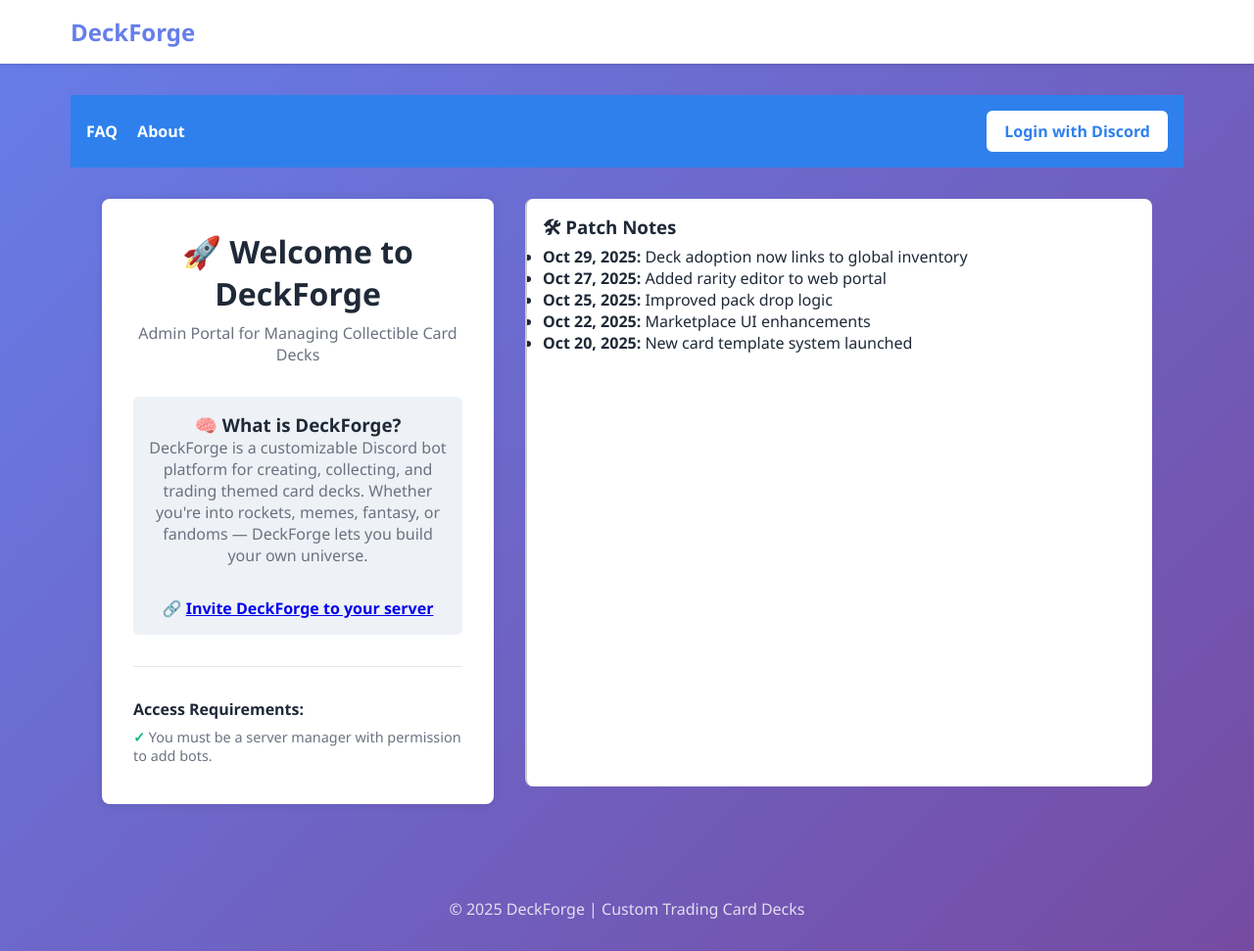
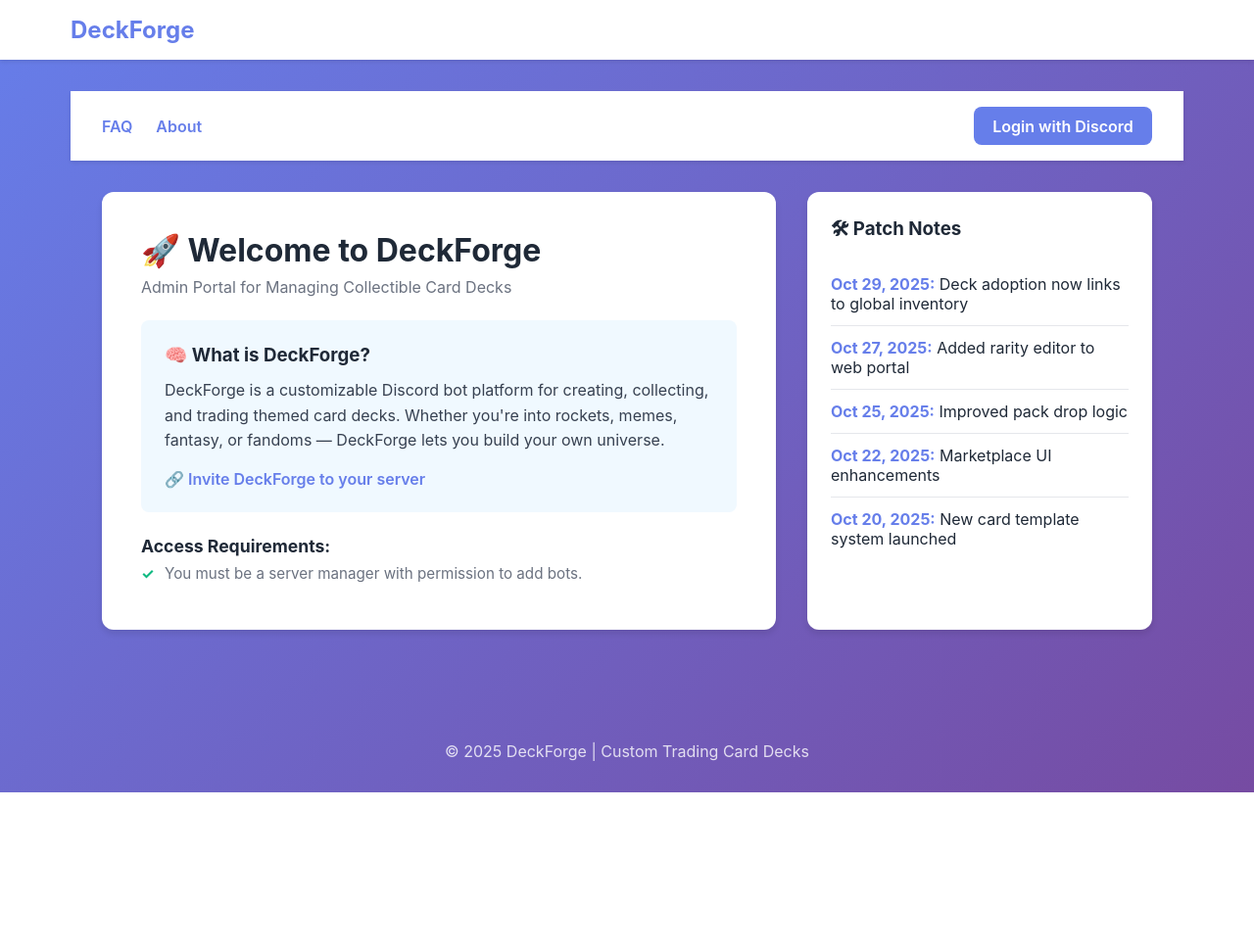
Before and after one commit to Excalium-OG/DeckForge, a FastAPI app: page / in a window 1280 px wide. Shown: the whole page at 98% size. After the commit the page ends 809 px from the top, so only its background shows below. Run offline with FastAPI, Linux system fonts and the light colour scheme; parts of the project's set-up code (start-up, migrations or seed data) failed here and were passed over.

Commit message:
Update website styling for a cleaner and more organized user interface
Refactor CSS rules in style.css and remove inline styles from login.html to improve maintainability and apply consistent branding.

Replit-Commit-Author: Agent
Replit-Commit-Session-Id: 4f55a179-6eba-411a-9077-d2266764e472
Replit-Commit-Checkpoint-Type: full_checkpoint
Replit-Commit-Event-Id: 2742c91d-5e54-4303-98a6-63527a15b839
Replit-Commit-Screenshot-Url: https://storage.googleapis.com/screenshot-production-us-central1/f12067f3-d26e-4d2d-8bea-93b7035951eb/4f55a179-6eba-411a-9077-d2266764e472/y9uG3mN

```diff
--- a/web/static/css/style.css
+++ b/web/static/css/style.css
@@ -61,51 +61,168 @@ body {
     min-height: 70vh;
 }
 
+.top-bar {
+    background-color: white;
+    box-shadow: 0 2px 4px rgba(0,0,0,0.1);
+    display: flex;
+    justify-content: space-between;
+    align-items: center;
+    padding: 1rem 2rem;
+}
+
+.top-bar .nav-links {
+    display: flex;
+    gap: 1.5rem;
+}
+
+.top-bar .nav-links a {
+    color: #667eea;
+    text-decoration: none;
+    font-weight: 600;
+    transition: color 0.2s ease;
+}
+
+.top-bar .nav-links a:hover {
+    color: #5568d3;
+}
+
+.top-bar .login-btn {
+    background-color: #667eea;
+    color: white;
+    padding: 0.6rem 1.2rem;
+    border-radius: 8px;
+    text-decoration: none;
+    font-weight: 600;
+    transition: all 0.3s ease;
+}
+
+.top-bar .login-btn:hover {
+    background-color: #5568d3;
+    transform: translateY(-2px);
+}
+
+.main-container {
+    max-width: 1200px;
+    margin: 2rem auto;
+    padding: 0 2rem;
+    display: flex;
+    gap: 2rem;
+}
+
 .login-card {
+    flex: 2;
     background: white;
-    padding: 3rem;
+    padding: 2.5rem;
     border-radius: 12px;
-    box-shadow: 0 20px 60px rgba(0,0,0,0.3);
-    text-align: center;
-    max-width: 400px;
+    box-shadow: 0 4px 6px rgba(0,0,0,0.1);
 }
 
 .login-card h2 {
+    font-size: 2rem;
     margin-bottom: 0.5rem;
-    font-size: 2rem;
+    color: #1f2937;
 }
 
-.login-card p {
+.login-card > p {
     color: #6b7280;
-    margin-bottom: 2rem;
+    margin-bottom: 1.5rem;
+}
+
+.summary-section {
+    background-color: #f0f9ff;
+    padding: 1.5rem;
+    border-radius: 8px;
+    margin: 1.5rem 0;
+}
+
+.summary-section h3 {
+    margin-bottom: 0.75rem;
+    color: #1f2937;
+}
+
+.summary-section p {
+    color: #374151;
+    line-height: 1.6;
+}
+
+.invite-link {
+    margin-top: 1rem;
+    font-weight: 600;
+}
+
+.invite-link a {
+    color: #667eea;
+    text-decoration: none;
+}
+
+.invite-link a:hover {
+    color: #5568d3;
+    text-decoration: underline;
 }
 
 .info-section {
-    margin-top: 2rem;
-    padding-top: 2rem;
-    border-top: 1px solid #e5e7eb;
-    text-align: left;
+    margin-top: 1.5rem;
 }
 
 .info-section h3 {
-    font-size: 1rem;
+    font-size: 1.1rem;
     margin-bottom: 0.5rem;
+    color: #1f2937;
 }
 
 .info-section ul {
     list-style: none;
     color: #6b7280;
-    font-size: 0.9rem;
+    font-size: 0.95rem;
+    padding-left: 0;
 }
 
 .info-section li {
     margin: 0.5rem 0;
+    padding-left: 1.5rem;
+    position: relative;
 }
 
 .info-section li:before {
     content: "✓ ";
     color: #10b981;
     font-weight: bold;
+    position: absolute;
+    left: 0;
+}
+
+.update-pane {
+    flex: 1;
+    background-color: white;
+    padding: 1.5rem;
+    border-radius: 12px;
+    box-shadow: 0 4px 6px rgba(0,0,0,0.1);
+    overflow-y: auto;
+    max-height: 600px;
+}
+
+.update-pane h3 {
+    margin-top: 0;
+    margin-bottom: 1rem;
+    color: #1f2937;
+}
+
+.update-pane ul {
+    list-style: none;
+    padding-left: 0;
+}
+
+.update-pane li {
+    padding: 0.75rem 0;
+    border-bottom: 1px solid #e5e7eb;
+}
+
+.update-pane li:last-child {
+    border-bottom: none;
+}
+
+.update-pane strong {
+    color: #667eea;
 }
 
 /* Buttons - Improved with outlines and high contrast */
--- a/web/templates/base.html
+++ b/web/templates/base.html
@@ -4,7 +4,7 @@
     <meta charset="UTF-8">
     <meta name="viewport" content="width=device-width, initial-scale=1.0">
     <title>{% block title %}DeckForge Admin Portal{% endblock %}</title>
-    <link rel="stylesheet" href="{{ url_for('static', path='css/style.css') }}?v=2025101701">
+    <link rel="stylesheet" href="{{ url_for('static', path='css/style.css') }}?v=2025111601">
 </head>
 <body>
     <nav class="navbar">
--- a/web/templates/login.html
+++ b/web/templates/login.html
@@ -3,99 +3,6 @@
 {% block title %}Login - DeckForge Admin Portal{% endblock %}
 
 {% block content %}
-<style>
-  /* === Layout and Colors === */
-  body {
-    margin: 0;
-    font-family: 'Segoe UI', sans-serif;
-    background-color: #f0f4f8; /* Easily changeable background */
-  }
-
-  .top-bar {
-    background-color: #2f80ed; /* Top bar background */
-    color: white;
-    padding: 1rem;
-    display: flex;
-    justify-content: space-between;
-    align-items: center;
-  }
-
-  .top-bar .nav-links a {
-    color: white;
-    margin-right: 1rem;
-    text-decoration: none;
-    font-weight: bold;
-  }
-
-  .top-bar .login-btn {
-    background-color: #ffffff;
-    color: #2f80ed;
-    border: 2px solid #ffffff;
-    padding: 0.5rem 1rem;
-    border-radius: 6px; /* Button edge styling */
-    text-decoration: none;
-    font-weight: bold;
-  }
-
-  .main-container {
-    display: flex;
-    padding: 2rem;
-    gap: 2rem;
-  }
-
-  .login-card {
-    flex: 2;
-    background-color: white;
-    padding: 2rem;
-    border-radius: 8px;
-    box-shadow: 0 0 10px rgba(0,0,0,0.1);
-  }
-
-  .update-pane {
-    flex: 1;
-    background-color: #ffffff;
-    border-left: 2px solid #ccc;
-    padding: 1rem;
-    overflow-y: auto;
-    max-height: 600px;
-    border-radius: 8px;
-  }
-
-  .update-pane h3 {
-    margin-top: 0;
-  }
-
-  .btn-discord {
-    display: inline-flex;
-    align-items: center;
-    gap: 0.5rem;
-    background-color: #5865F2;
-    color: white;
-    padding: 0.6rem 1.2rem;
-    border: none;
-    border-radius: 6px;
-    font-size: 1rem;
-    text-decoration: none;
-    margin-top: 1rem;
-  }
-
-  .info-section {
-    margin-top: 2rem;
-  }
-
-  .summary-section {
-    margin-top: 2rem;
-    background-color: #eef2f7;
-    padding: 1rem;
-    border-radius: 6px;
-  }
-
-  .invite-link {
-    margin-top: 1rem;
-    font-weight: bold;
-  }
-</style>
-
 <div class="top-bar">
   <div class="nav-links">
     <a href="/faq">FAQ</a>
```
Also changed, not shown: 1 other file.
